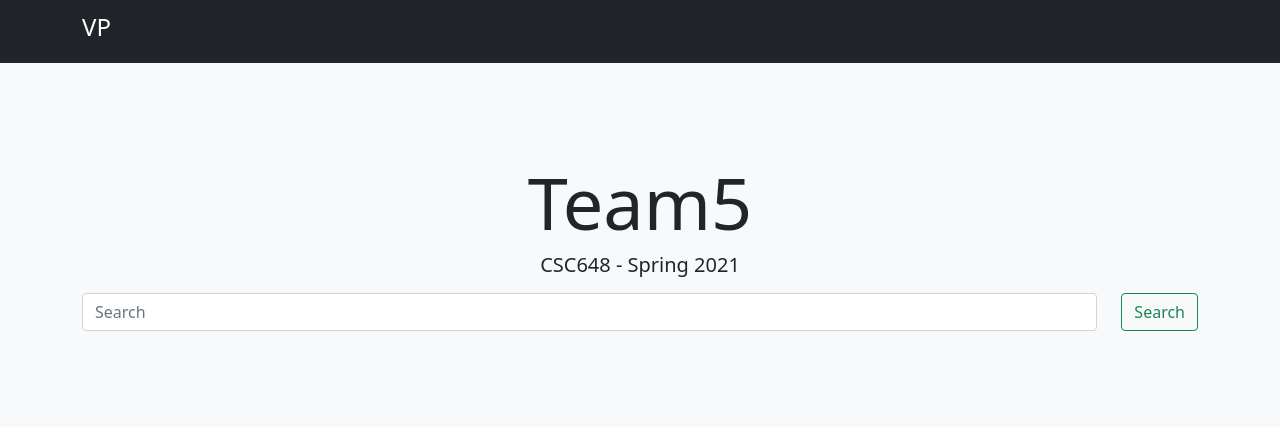
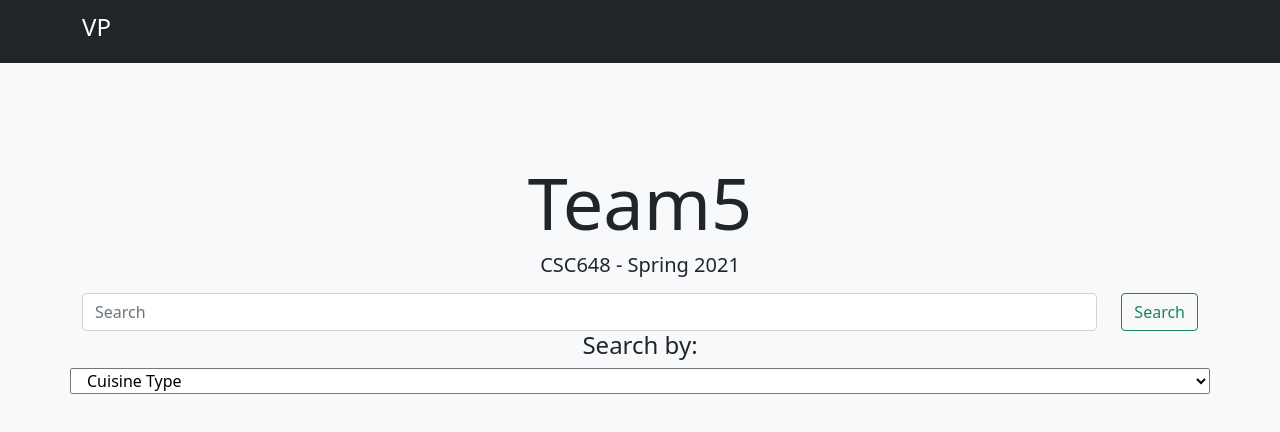
Before and after one commit to FengDenny/team5_vp, a React (Create React App) app in the folder client/: page / in a window 1280 px wide. Shown: the top 432 px of the page. Built offline with nearby package versions, Linux system fonts and the light colour scheme; no server answers.

Commit message:
Update App.js

```diff
--- a/client/src/App.js
+++ b/client/src/App.js
@@ -4,12 +4,14 @@ import "./App.css";
 import "bootstrap/dist/css/bootstrap.min.css";
 import { ToastContainer, toast } from "react-toastify";
 import "react-toastify/dist/ReactToastify.min.css";
+import MapContainer from "./MapContainer";
 
 function App() {
   const [restaurant, setRestaurant] = useState([]);
   const [loadRestaurants, setLoadRestaurants] = useState([]);
   const [filterRestaurant, setFilterRestaurant] = useState([]);
   const [search, setSearch] = useState("");
+  const [searchType, setSearchType] = useState("cuisine");
 
   useEffect(() => {
     load();
@@ -27,11 +29,21 @@ function App() {
 
   // using the search button
   const setFilter = () => {
-    setFilterRestaurant(
-      loadRestaurants.filter((restaurants) =>
-        restaurants.cuisine_type.toLowerCase().includes(search.toLowerCase())
-      )
-    );
+    if (searchType === "cuisine") {
+      setFilterRestaurant(
+        loadRestaurants.filter((restaurants) =>
+          restaurants.cuisine_type.toLowerCase().includes(search.toLowerCase())
+        )
+      );
+    } else {
+      setFilterRestaurant(
+        loadRestaurants.filter((restaurants) =>
+          restaurants.restaurant_name
+            .toLowerCase()
+            .includes(search.toLowerCase())
+        )
+      );
+    }
   };
 
   const load = async () => {
@@ -56,6 +68,11 @@ function App() {
       .catch((error) => {
         console.log(error);
       });
+  };
+
+  const handleSelector = (event) => {
+    // console.log(event.target.value)
+    setSearchType(event.target.value);
   };
 
   const RestaurantDetail = (props) => {
@@ -106,6 +123,11 @@ function App() {
                 Search
               </button>
             </div>
+            <h4>Search by: </h4>
+            <select style={{ margin: "auto" }} onChange={handleSelector}>
+              <option value='cuisine'>Cuisine Type</option>
+              <option value='name'>Restaurant Name</option>
+            </select>
           </div>
         </div>
       </section>
@@ -118,6 +140,8 @@ function App() {
           </div>
         </div>
       </section>
+
+      <MapContainer />
       <ToastContainer />
     </div>
   );
```
